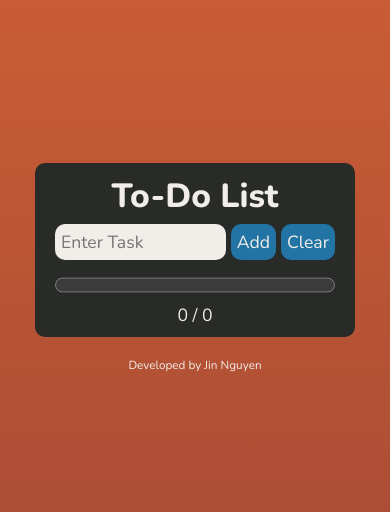
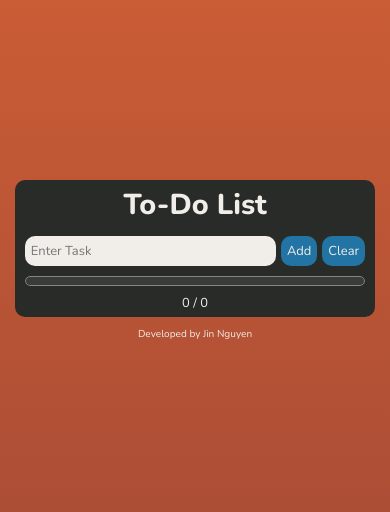
Before and after one commit to jinuine505/ToDo-List, a plain HTML site: page index.html in a window 390 px wide. Shown: the part 164-676 px from the top of the page. Drawn offline with nearby package versions, Linux system fonts and the light colour scheme.

Commit message:
Updated style.css
Optimized formatting for smaller displays

```diff
--- a/style.css
+++ b/style.css
@@ -10,14 +10,14 @@ body {
     display: flex;
     align-items: center;
     justify-content: center;
-    height: 100vh;
+    min-height: 100vh;
     background-attachment: fixed;
     background-image: linear-gradient(rgb(211, 97, 53), rgb(162, 73, 54));
 }
 
 .container {
     width: 80vw;
-    min-width: 360px;
+    min-width: 280px;
     max-width: 1000px;
 }
 
@@ -25,7 +25,6 @@ body {
     font-size: 2rem;
     font-weight: 800;
     color: #f1ede8;
-    margin-bottom: 5px;
 }
 
 .input-container {
@@ -99,7 +98,7 @@ body {
 }
 
 .progress-container {
-    margin-top: 10px;
+    margin-top: 8px;
 }
 
 .progress-container #task-progress {
@@ -114,7 +113,6 @@ body {
 
 .list-container {
     overflow: auto;
-    max-height: 80vh;
     margin: 0 20px;
     max-height: 75vh;
 
@@ -220,3 +218,40 @@ body {
     color: #f1ede8;
     font-size: 0.7rem;
 }
+
+@media (max-width: 600px) {
+    * {
+      font-size: 0.9rem;
+    }
+
+    .container {
+        width: 95vw;
+    }
+
+    .input-container {
+        padding: 5px 10px;
+        margin: 5px;
+        margin-bottom: 10px;
+    }
+
+    .list-container {
+        margin: 0 5px
+    }
+
+    .list-container li {
+        padding: 5px;
+        margin-bottom: 10px;
+    }
+
+    .header h1 {
+        margin-bottom: 12px;
+    }
+
+    .progress-container #task-progress {
+        height: 20px;
+    }
+
+    .progress-container {
+        margin-top: 5px;
+    }
+}
```
